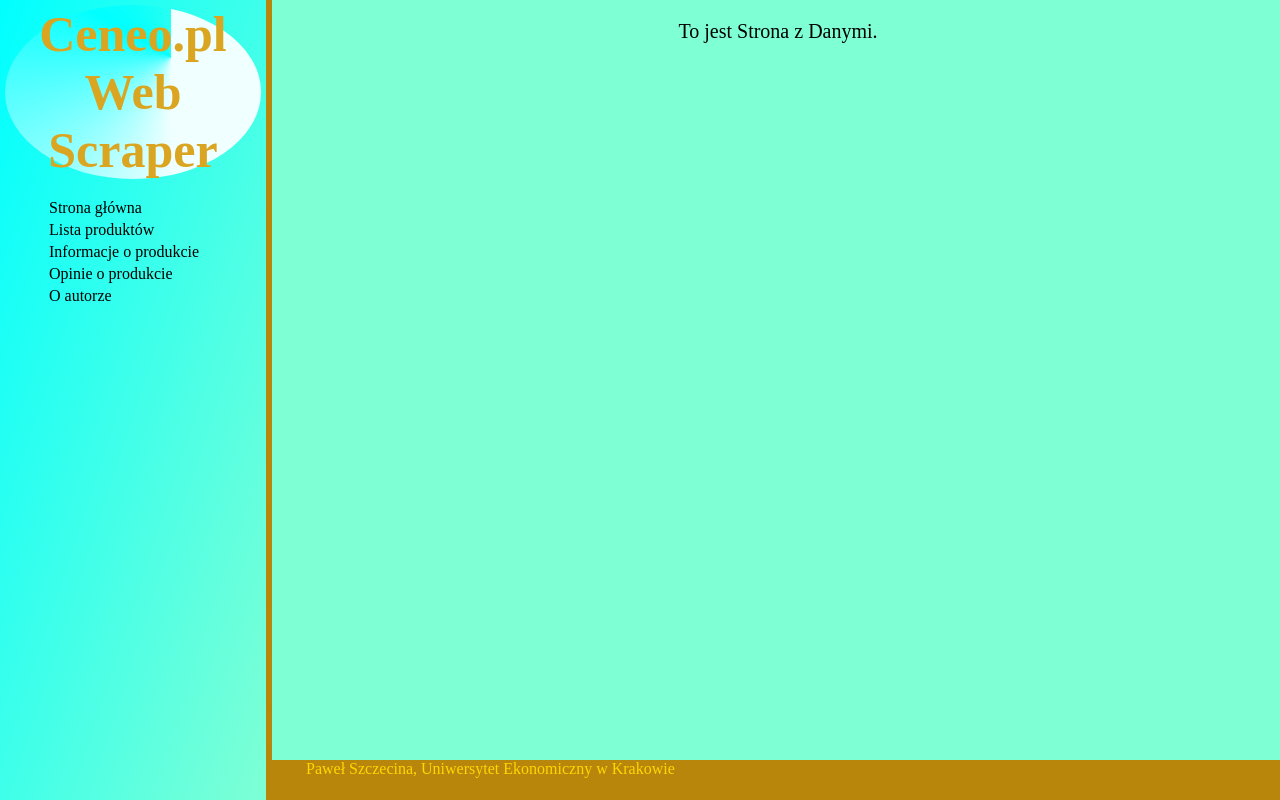
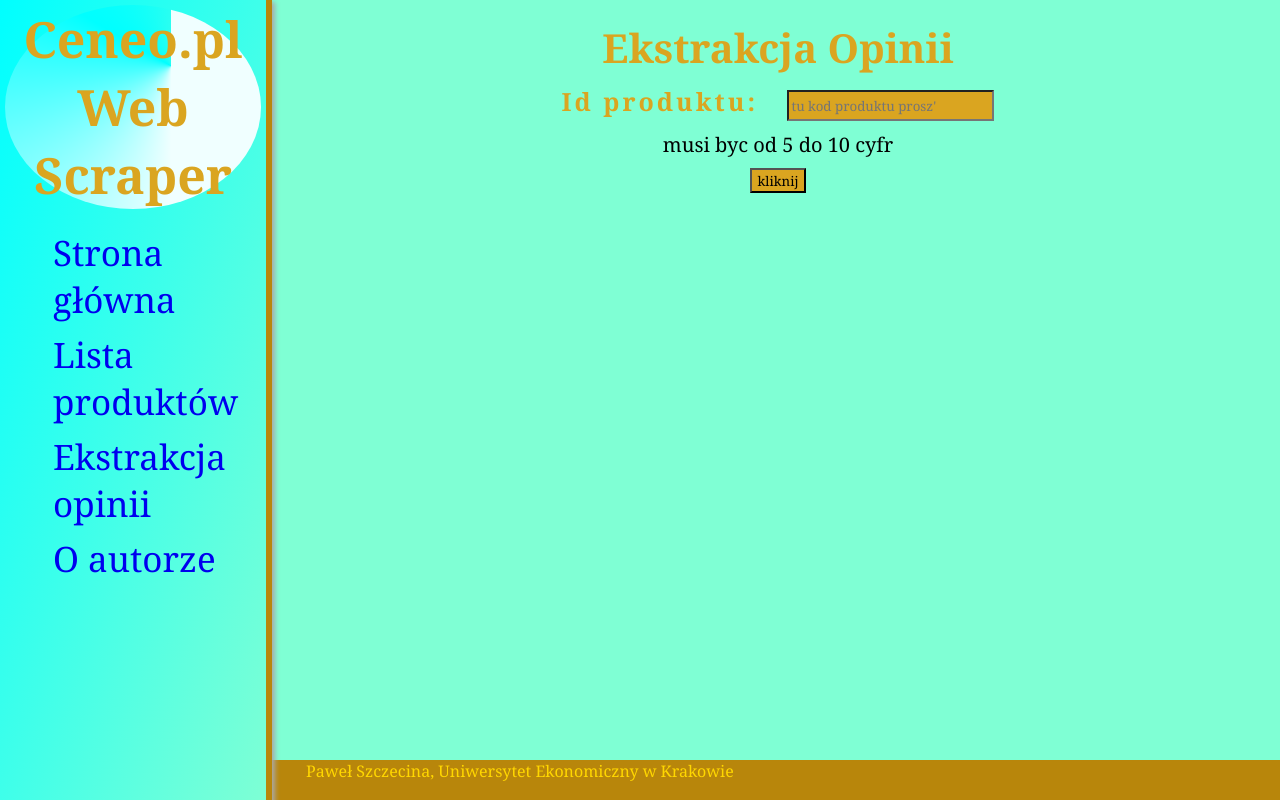
Before and after one commit to PSzczecina/CeneoWebScrapperPS, a Flask app: page /extract in a window 1280 px wide. Run offline with Flask 3, Linux system fonts and the light colour scheme.

Commit message:
2024-05-13 PS

```diff
--- a/app/routes.py
+++ b/app/routes.py
@@ -1,12 +1,21 @@
 from app import app
-from flask import render_template
+import requests
+from flask import render_template, request, redirect, url_for
 
 @app.route('/')
 def index():
     return render_template("index.html")
 
-@app.route('/extract')
+@app.route('/extract', methods=['POST','GET'])
 def extract():
+    if request.method == 'POST':
+        product_id = request.form.get('product_id')
+        url = f"https://www.ceneo.pl/{product_id}"
+        response = requests.get(url)
+        if response.status_code == requests.codes['ok']:
+            #proces ekstrakcji
+            return redirect(url_for('product', product_id=product_id))
+
     return render_template("extract.html")
 
 @app.route('/products')
@@ -18,5 +27,5 @@
     return render_template("author.html")
 
 @app.route('/product/<product_id>')
-def hello(product_id):
+def product(product_id):
     return render_template("product.html", product_id=product_id)
--- a/app/static/style.css
+++ b/app/static/style.css
@@ -1,5 +1,13 @@
 *{
     margin: 0;
+    font-family: Georgia, 'Times New Roman', Times, serif;
+}
+
+.id{
+    font-size: 25px;
+    color: goldenrod;
+    letter-spacing: 3px;
+    font-weight: bold;
 }
 
 h1{
@@ -8,17 +16,45 @@
     background-image: conic-gradient(at 65% 30% ,azure 180deg, aqua 300deg, rgba(0,0,0,0));
     border-radius: 50%;
 }
+h2{
+    text-overflow: ellipsis;
+    font-size: 40px;
+    color: goldenrod;
+    height: 60px;
+    transition: 0.1s;
+}
+h2:hover{transition: 3s; letter-spacing: 40px; font-size: 60px;}
+
+
+label, input{
+    margin: 10px;
+    height: 25px;
+    display: inline;
+    transition: 0.2s;
+}
+input{background-color: goldenrod;}
+input:hover{
+    background-color: crimson;
+    color:white;
+    transition: 0.4s;
+}
+
 
 li{
+    font-size: 35px;
     list-style-type: none;
     text-align: left;
-    margin: 4px;
+    margin: 8px;
 }
 ul{
     margin-top: 20px;
 }
+a{text-decoration: none;
+transition: 0.2s;}
+
 a:hover{
-    font-weight: bold;
+    transition: 0.5s;
+    letter-spacing: 3px;
     background-image: radial-gradient(azure, rgba(0,0,0,0));
     color: darkgoldenrod;
 }
@@ -34,6 +70,7 @@
     height: 100%;
     position: fixed;
     z-index: 1;
+    box-shadow: 3px 2px 5px darkgray;
 }
 section{
     font-size: 20px;
--- a/app/templates/author.html
+++ b/app/templates/author.html
@@ -1,4 +1,4 @@
 {% extends "base.html" %}
 {% block content %}
-    <p>To jest Strona o Autorze.</p>
+    <h2>To jest Strona o Autorze.</h2>
 {% endblock content %}
--- a/app/templates/base.html
+++ b/app/templates/base.html
@@ -10,11 +10,10 @@
     <header>
         <h1>Ceneo.pl Web Scraper</h1>
         <ul>
-            <li><a>Strona główna</a></li>
-            <li><a>Lista produktów</a></li>
-            <li><a>Informacje o produkcie</a></li>
-            <li><a>Opinie o produkcie</a></li>
-            <li><a>O autorze</a></li>
+            <li><a href="{{url_for('index')}}">Strona główna</a></li>
+            <li><a href="{{url_for('products')}}">Lista produktów</a></li>
+            <li><a href="{{url_for('extract')}}">Ekstrakcja opinii</a></li>
+            <li><a href="{{url_for('author')}}">O autorze</a></li>
         </ul>
     </header>
     <section>
--- a/app/templates/extract.html
+++ b/app/templates/extract.html
@@ -1,4 +1,17 @@
 {% extends "base.html" %}
 {% block content %}
-    <p>To jest Strona z Danymi.</p>
+    <h2>Ekstrakcja Opinii</h2>
+
+    <form method="post" action="{{url_for('extract')}}">
+        <div>
+            <label class="id" for="product_id">Id produktu: </label>
+            <input type="text" name="product_id" placeholder="tu kod produktu prosz'">
+        </div>
+        <div>
+            <label>musi byc od 5 do 10 cyfr</label>
+        </div>
+        <div>
+            <input type="submit" value="kliknij">
+        </div>
+    </form>
 {% endblock content %}
--- a/app/templates/index.html
+++ b/app/templates/index.html
@@ -1,4 +1,4 @@
 {% extends "base.html" %}
 {% block content %}
-    <p>To jest Strona Główna.</p>
+    <h2>To jest Strona Główna.</h2>
 {% endblock content %}
--- a/app/templates/product.html
+++ b/app/templates/product.html
@@ -1,4 +1,4 @@
 {% extends "base.html" %}
 {% block content %}
-    <p>To jest Strona z opiniami o produkcie {{product_id}}.</p>
+    <h2>To jest Strona z opiniami o produkcie {{product_id}}.</h2>
 {% endblock content %}
--- a/app/templates/products.html
+++ b/app/templates/products.html
@@ -1,4 +1,4 @@
 {% extends "base.html" %}
 {% block content %}
-    <p>To jest Strona z listą produktów.</p>
+    <h2>To jest Strona z listą produktów.</h2>
 {% endblock content %}
```
